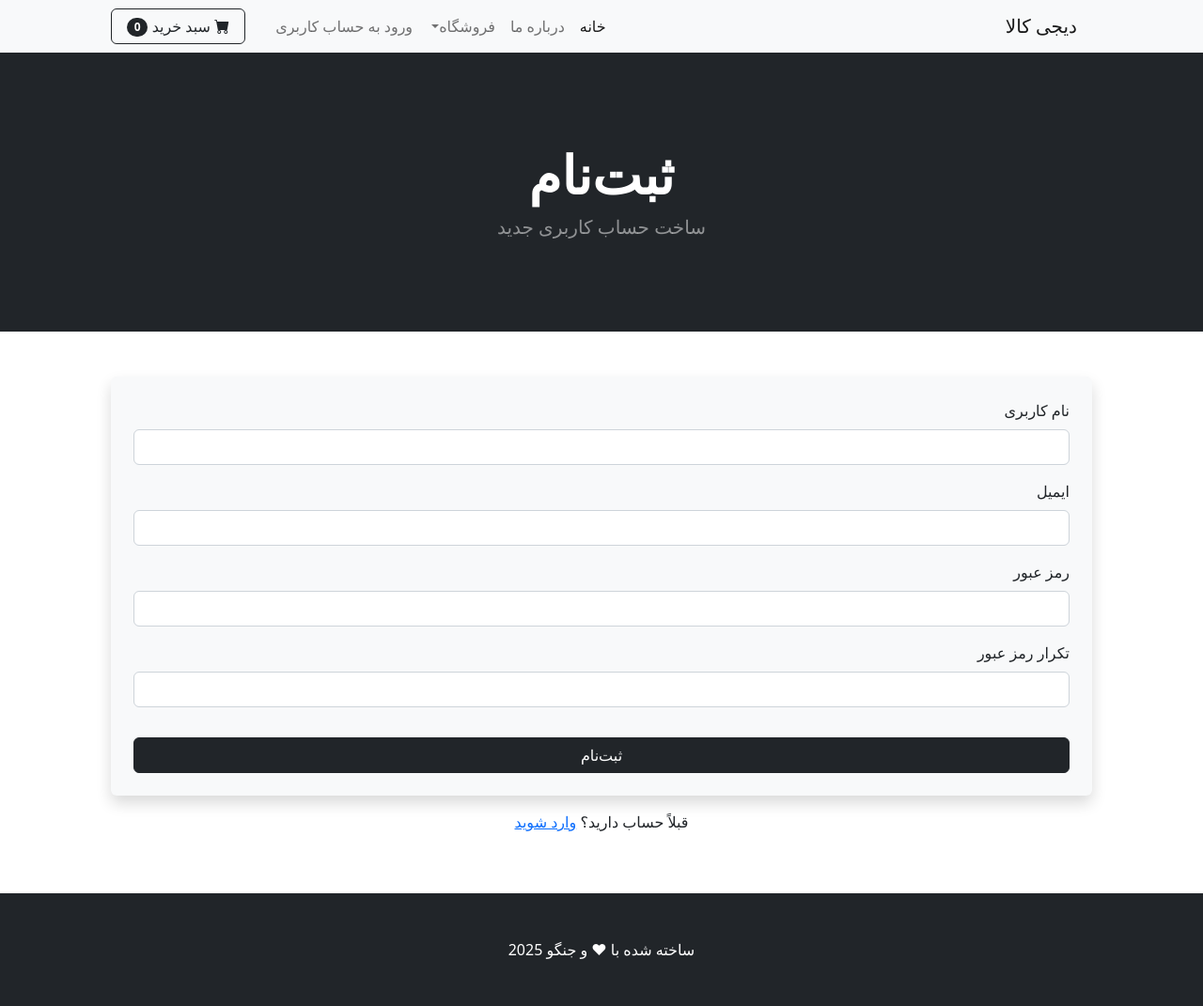
After one commit to KiyanPourazar/Digikala, a Django app: page /register/ in a window 1280 px wide. The commit adds this page. Shown: the whole page at 94% size. Run offline with Django 5.2, Linux system fonts and the light colour scheme; some libraries are stand-ins or nearby versions.

Commit message:
add register (sign up) page

```diff
--- a/shop/templates/index.html
+++ b/shop/templates/index.html
@@ -37,7 +37,7 @@
                                 </div>
                             {{ item.category }} <br>
                             <!-- Product price-->
-                            <strike>{{ item.sale_price | intcomma }} تومان</strike><br>
+                            <strike>{{ item.price | intcomma }} تومان</strike><br>
                             {{ item.sale_price | intcomma }} تومان
                         </div>
                     </div>
--- /dev/null
+++ b/shop/templates/register.html
@@ -0,0 +1,50 @@
+{% extends 'base.html' %}
+{% load static %}
+
+{% block content %}
+<!-- Header -->
+<header class="bg-dark py-5">
+    <div class="container px-4 px-lg-5 my-5">
+        <div class="text-center text-white">
+            <h1 class="display-4 fw-bolder">ثبت‌نام</h1>
+            <p class="lead fw-normal text-white-50 mb-0">ساخت حساب کاربری جدید</p>
+        </div>
+    </div>
+</header>
+
+<!-- Register Section -->
+<section class="py-5">
+    <div class="container px-4 px-lg-5">
+        <form method="POST" action="{% url 'register' %}" class="shadow p-4 rounded bg-light">
+            {% csrf_token %}
+
+            <div class="mb-3 text-end">
+                <label for="username" class="form-label">نام کاربری</label>
+                <input type="text" class="form-control text-start" id="username" name="username" required>
+            </div>
+
+            <div class="mb-3 text-end">
+                <label for="email" class="form-label">ایمیل</label>
+                <input type="email" class="form-control text-start" id="email" name="email" required>
+            </div>
+
+            <div class="mb-3 text-end">
+                <label for="password1" class="form-label">رمز عبور</label>
+                <input type="password" class="form-control text-start" id="password1" name="password1" required>
+            </div>
+
+            <div class="mb-3 text-end">
+                <label for="password2" class="form-label">تکرار رمز عبور</label>
+                <input type="password" class="form-control text-start" id="password2" name="password2" required>
+            </div>
+
+            <button type="submit" class="btn btn-dark w-100 mt-3">ثبت‌نام</button>
+        </form>
+
+        <div class="text-center mt-3">
+            <p>قبلاً حساب دارید؟ <a href="{% url 'login' %}">وارد شوید</a></p>
+        </div>
+    </div>
+</section>
+
+{% endblock %}
--- a/shop/urls.py
+++ b/shop/urls.py
@@ -1,8 +1,8 @@
 from django.urls import path
-from .views import ProductsView, about, login_user, logout_user, register_user
+from .views import products_view, about, login_user, logout_user, register_user
 
 urlpatterns = [
-    path('', ProductsView.as_view(), name='products'),
+    path('', products_view, name='products'),
     path('about/', about, name='about'),
     path('login/', login_user, name='login'),
     path('logout/', logout_user, name='logout'),
--- a/shop/views.py
+++ b/shop/views.py
@@ -1,24 +1,16 @@
-from urllib import request
-
-from django.views import View
-from django.shortcuts import render, redirect
 from .models import Product
 from django.contrib.auth import authenticate, login , logout
+from django.shortcuts import render, redirect
 from django.contrib import messages
+from django.contrib.auth.models import User
+from django.contrib.auth import login
 
-class ProductsView(View):
-    def get(self, request):
-        all_products = Product.objects.all()
-        return render(request, 'index.html', {"all_products": all_products})
+def products_view(request):
+    all_products = Product.objects.all()
+    return render(request, 'index.html', {"all_products": all_products})
 
 def about(request):
     return render(request, 'about.html')
-
-
-from django.shortcuts import render, redirect
-from django.contrib import messages
-from django.contrib.auth import authenticate, login
-
 
 def login_user(request):
     if request.method == "POST":
@@ -43,4 +35,33 @@ def logout_user(request):
     return redirect('products')
 
 def register_user(request):
-    return render(request, 'register.html')
+    if request.method == "POST":
+        username = request.POST.get("username")
+        email = request.POST.get("email")
+        password1 = request.POST.get("password1")
+        password2 = request.POST.get("password2")
+
+        if not username or not email or not password1 or not password2:
+            messages.error(request, "لطفاً تمام فیلدها را پر کنید.")
+            return redirect("register")
+
+        if password1 != password2:
+            messages.error(request, "رمز عبور و تکرار آن مطابقت ندارند.")
+            return redirect("register")
+
+        if User.objects.filter(username=username).exists():
+            messages.error(request, "این نام کاربری قبلاً ثبت شده است.")
+            return redirect("register")
+
+        if User.objects.filter(email=email).exists():
+            messages.error(request, "این ایمیل قبلاً ثبت شده است.")
+            return redirect("register")
+
+        user = User.objects.create_user(username=username, email=email, password=password1)
+        user.save()
+
+        login(request, user)
+        messages.success(request, "ثبت‌نام با موفقیت انجام شد! خوش آمدید 🎉")
+        return redirect("products")
+
+    return render(request, "register.html")
```
Also changed, not shown: db.sqlite3, media/upload/product/stl_coat_1-3.jpg (added).
